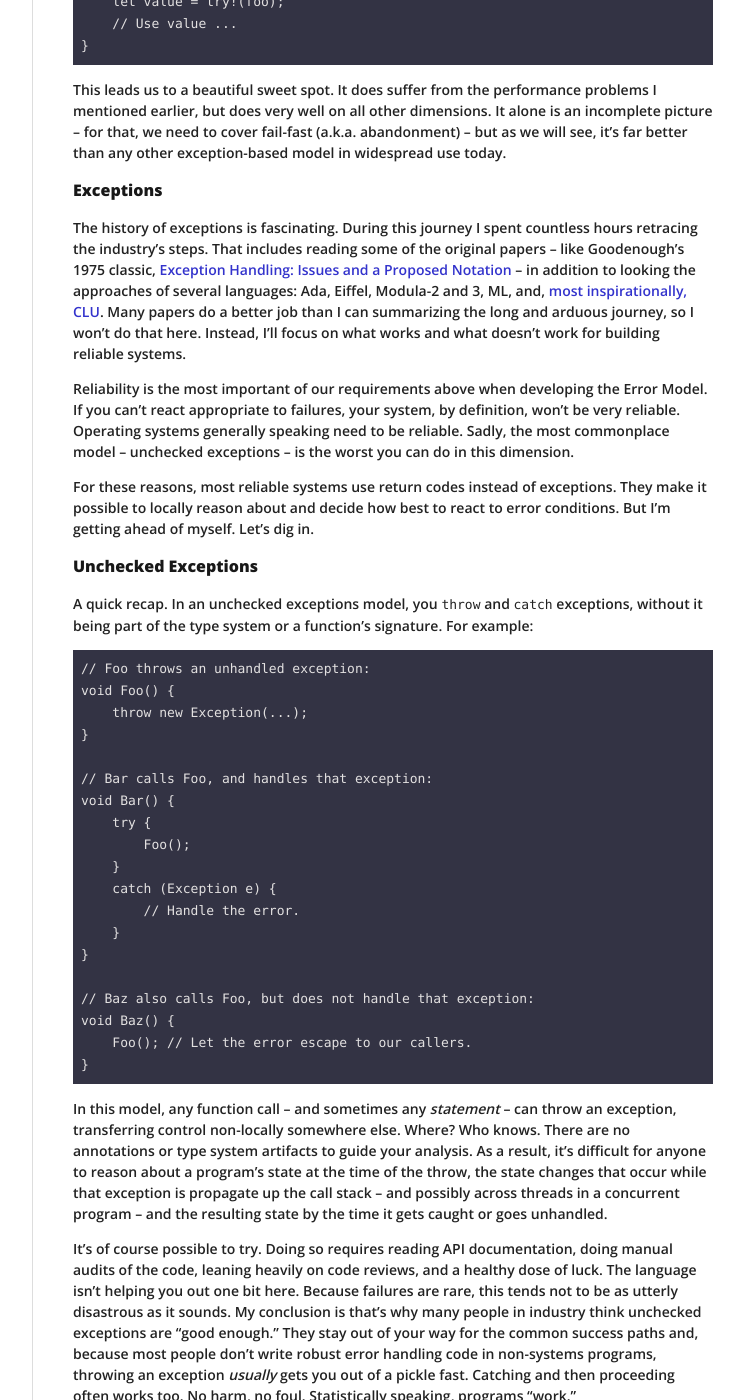
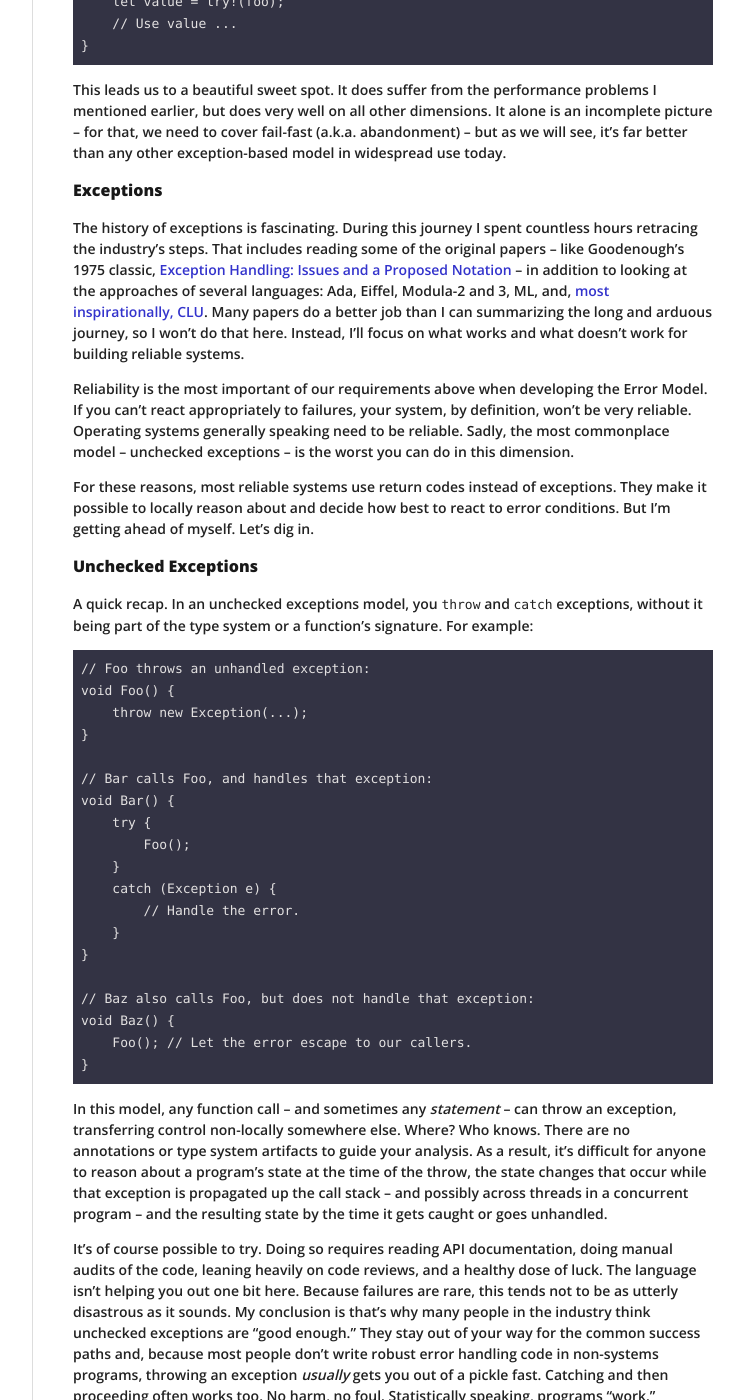
Before and after one commit to joeduffy/joeduffy.github.io, a Jekyll site: the page built from _posts/2016-02-07-the-error-model.md, in a window 1280 px wide and 1400 px high, scrolled down 8651 px. Shown: the whole window, without its empty margins (378-1122 px from the left). Built offline with Jekyll 4.4.1, drawn with Linux system fonts in a browser that asks for light colours; nearby versions of some CDN libraries; comment, search, counter and statistics services are not loaded; some of the changed text lies outside the part shown.

Commit message:
Fix a few typos in the error model post

```diff
--- a/_posts/2016-02-07-the-error-model.md
+++ b/_posts/2016-02-07-the-error-model.md
@@ -400,13 +400,13 @@
 The history of exceptions is fascinating.  During this journey I spent countless hours retracing the industry's steps.
 That includes reading some of the original papers -- like Goodenough's 1975 classic, [Exception Handling: Issues
 and a Proposed Notation](https://www.cs.virginia.edu/~weimer/2006-615/reading/goodenough-exceptions.pdf) -- in addition
-to looking the approaches of several languages: Ada, Eiffel, Modula-2 and 3, ML, and, [most inspirationally, CLU](
+to looking at the approaches of several languages: Ada, Eiffel, Modula-2 and 3, ML, and, [most inspirationally, CLU](
 http://csg.csail.mit.edu/pubs/memos/Memo-155/Memo-155-3.pdf).  Many papers do a better job than I can summarizing the
 long and arduous journey, so I won't do that here.  Instead, I'll focus on what works and what doesn't work for building
 reliable systems.
 
 Reliability is the most important of our requirements above when developing the Error Model.  If you can't react
-appropriate to failures, your system, by definition, won't be very reliable.  Operating systems generally speaking need
+appropriately to failures, your system, by definition, won't be very reliable.  Operating systems generally speaking need
 to be reliable.  Sadly, the most commonplace model -- unchecked exceptions -- is the worst you can do in this dimension.
 
 For these reasons, most reliable systems use return codes instead of exceptions.  They make it possible to locally
@@ -440,12 +440,12 @@
 In this model, any function call -- and sometimes any *statement* -- can throw an exception, transferring control
 non-locally somewhere else.  Where?  Who knows.  There are no annotations or type system artifacts to guide your
 analysis.  As a result, it's difficult for anyone to reason about a program's state at the time of the throw, the state
-changes that occur while that exception is propagate up the call stack -- and possibly across threads in a concurrent
+changes that occur while that exception is propagated up the call stack -- and possibly across threads in a concurrent
 program -- and the resulting state by the time it gets caught or goes unhandled.
 
 It's of course possible to try.  Doing so requires reading API documentation, doing manual audits of the code, leaning
 heavily on code reviews, and a healthy dose of luck.  The language isn't helping you out one bit here.  Because failures
-are rare, this tends not to be as utterly disastrous as it sounds.  My conclusion is that's why many people in industry
+are rare, this tends not to be as utterly disastrous as it sounds.  My conclusion is that's why many people in the industry
 think unchecked exceptions are "good enough."  They stay out of your way for the common success paths and, because most
 people don't write robust error handling code in non-systems programs, throwing an exception *usually* gets you out of a
 pickle fast.  Catching and then proceeding often works too.  No harm, no foul.  Statistically speaking, programs "work."
@@ -690,7 +690,7 @@
 
 # Reliability, Fault-Tolerance, and Isolation
 
-Before we get any further, we need to state a central belief: ~~Shi~~ Failure Happens.
+Before we get any further, we need to state a central belief: <s>Shi</s> Failure Happens.
 
 ## To Build a Reliable System
 
@@ -1368,7 +1368,7 @@
 (Note that this trick is not so easy to extend to `T??`!)
 
 Second, Midori supported safe covariant arrays, thanks to our mutability annotations.  If `T` and `T?` have a different
-physical representation, however, then converting `T[]` to `T?[]` is non-transforming operation.  This was a minor
+physical representation, however, then converting `T[]` to `T?[]` is a non-transforming operation.  This was a minor
 blemish, particularly since covariant arrays become far less useful once you plug the safety holes they already have.
 
 Anyway, we eventually burned the ships on .NET `Nullable<T>` and went with the more composable multi-`?` design.
@@ -1517,7 +1517,7 @@
 intuitive properties flowed naturally from this decision.
 
 The first thing is the [Liskov substitution principle](https://en.wikipedia.org/wiki/Liskov_substitution_principle).  In
-order to avoid the mess that C++ found itself in, all "checking" has to happen statically, at compile time.  (As a
+order to avoid the mess that C++ found itself in, all "checking" has to happen statically, at compile time.  As a
 result, all of those performance problems mentioned in [the WG21 paper](
 http://www.open-std.org/jtc1/sc22/wg21/docs/papers/2010/n3051.html) were not problems for us.  This type system must be
 bulletproof, however, with no backdoors to defeat it.  Because we needed to address those performance challenges by
@@ -2023,7 +2023,7 @@
 Although we never had a chance to ship this, we have since brought some of these lessons learned to other settings.
 
 During the Microsoft Edge browser rewrite from Internet Explorer, for example, we adopted abandonment in a few areas.
-They key one, applied by a Midori engineer, was OOM.  The old code would attempt to limp along as I described earlier
+The key one, applied by a Midori engineer, was OOM.  The old code would attempt to limp along as I described earlier
 and almost always did the wrong thing.  My understanding is that abandonment has found numerous lurking bugs, as was our
 experience regularly in Midori when porting existing codebases.  The great thing too is that abandonment is more of an
 architectural discipline that can be adopted in existing code-bases ranging in programming languages.
```
Also changed, not shown: other parts of _posts/2016-02-07-the-error-model.md (+19 -19 lines).
